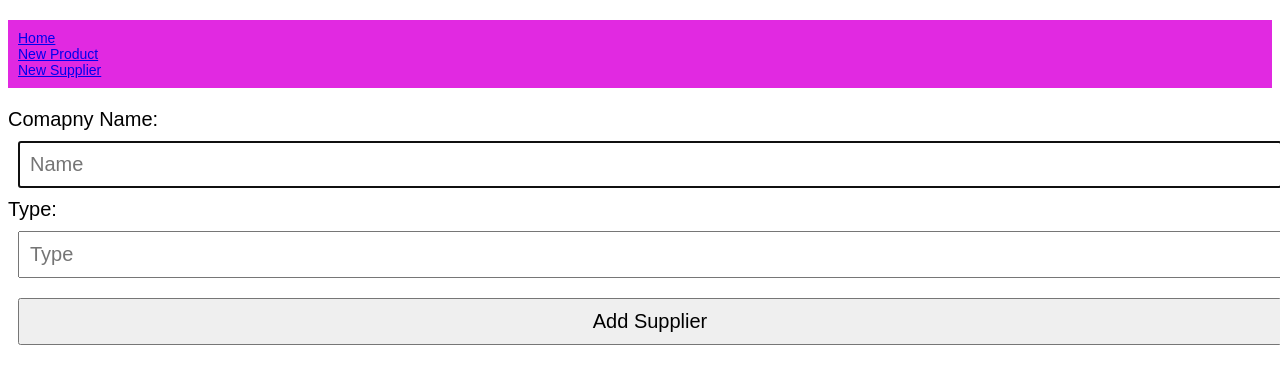
After one commit to Jakubnecessary/CS_S_P_1, a Flask app: template templates/suppliers/new_supplier.html in a window 1280 px wide. The commit adds this page. Shown: the top 384 px of the page. Run offline with Flask 2, Linux system fonts and the light colour scheme; the template is opened without the code that fills it, so the values that code supplies are empty; parts of the project's set-up code (start-up, migrations or seed data) failed here and were passed over.

Commit message:
working on new supplier

```diff
--- a/app.py
+++ b/app.py
@@ -5,6 +5,7 @@ from controllers.product_controller import products_blueprint
 app = Flask(__name__)
 
 app.register_blueprint(products_blueprint)
+app.register_blueprint(suppliers_blueprint)
 
 @app.route('/')
 def home():
--- a/templates/base.html
+++ b/templates/base.html
@@ -14,6 +14,7 @@
     <ul class="menu">
         <li><a href="{{ url_for('home') }}">Home</a></li>
         <li><a href="{{ url_for('products.new_product') }}">New Product</a></li>
+        <li><a href="{{ url_for('suppliers.new_supplier') }}">New Supplier</a></li>
     </ul>
     </nav>
 </header>
--- /dev/null
+++ b/templates/suppliers/new_supplier.html
@@ -0,0 +1,24 @@
+{% extends "base.html" %}
+{% block content %}
+
+<div class="new-supplier">
+    <form action="/supplier" method="POST">
+
+        <div>
+
+            <label for="company_name">Comapny Name:</label>
+            <input type="text" id="company_name" name="company_name" placeholder="Name" required autofocus>
+        </div>
+
+            <div>
+                <label for="company_origin">Type:</label>
+                <input type="text" id="company_origin" name="company_origin" placeholder="Type" required autofocus>
+            </div>
+
+            <button type="submit">Add Supplier</button>
+
+        </form>
+        </div>
+
+
+{% endblock %}
```
Also changed, not shown: controllers/supplier_controller.py (added, +19 -0 lines), templates/suppliers/index.html (added).
